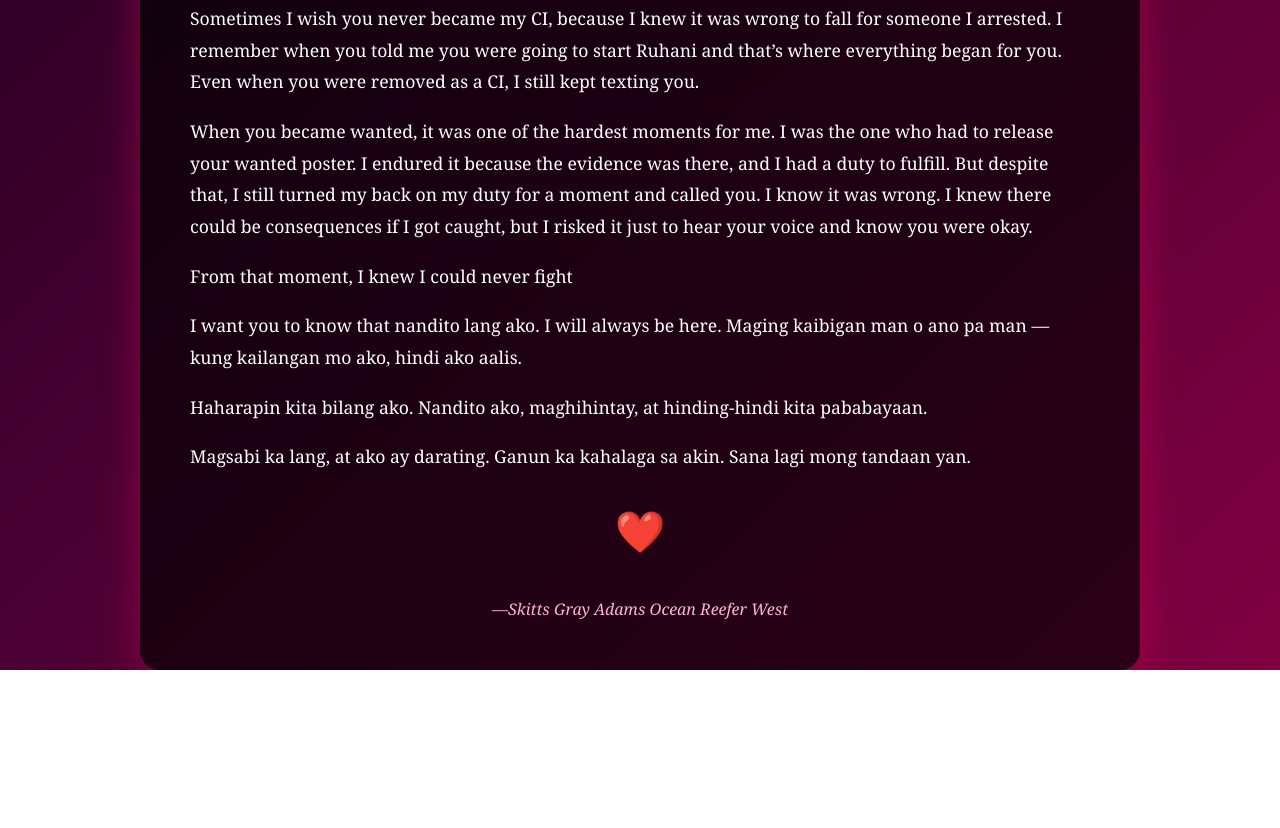
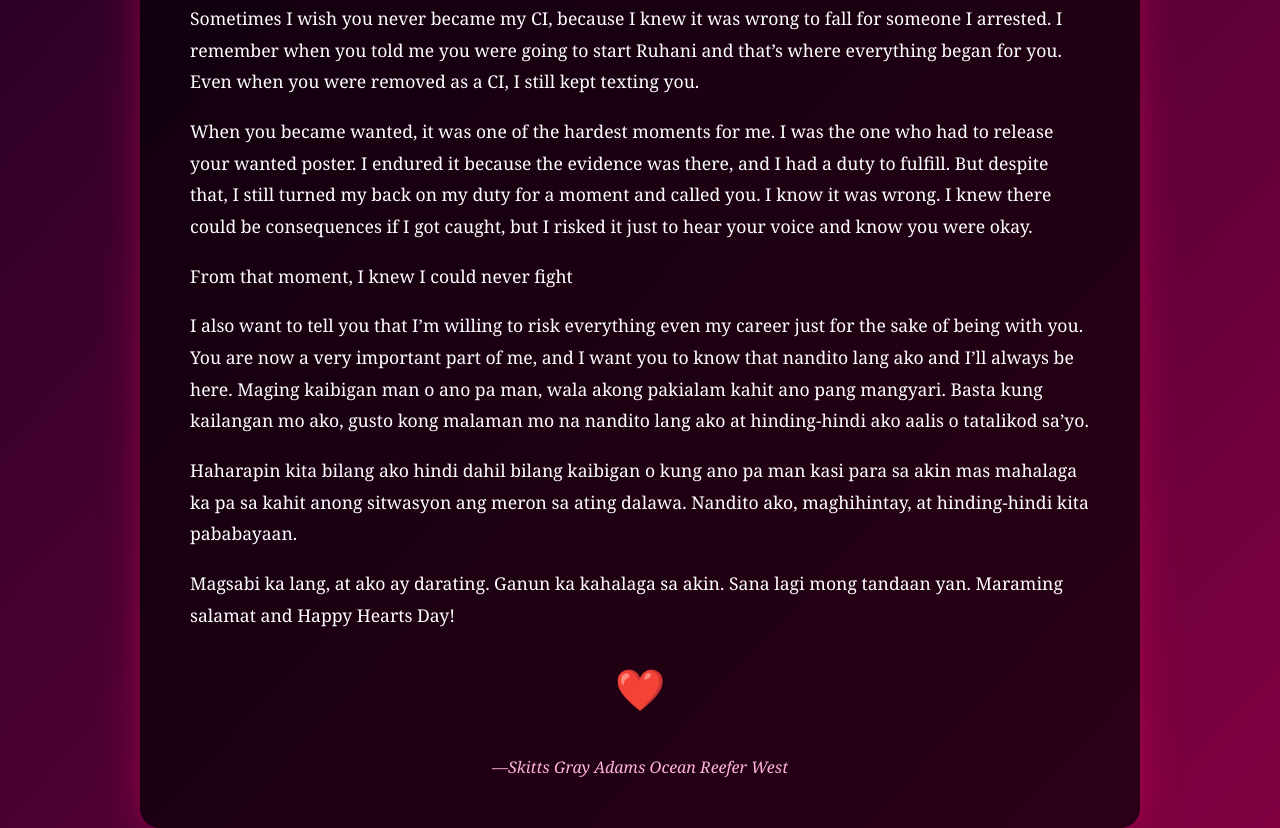
Before and after one commit to SkittsYT/valentine-for-sol, a plain HTML site: page index.html in a window 1280 px wide. Shown: the part 548-1376 px from the top of the page. Before the commit the page ends 1218 px from the top, so only its background shows below. Drawn offline with Linux system fonts and the light colour scheme.

Commit message:
Update index.html

```diff
--- a/index.html
+++ b/index.html
@@ -114,22 +114,25 @@
     </p>
 
     <p>
-    I want you to know that nandito lang ako.
-    I will always be here.
-    Maging kaibigan man o ano pa man —
-    kung kailangan mo ako, hindi ako aalis.
+    I also want to tell you that I’m willing to risk everything even
+    my career just for the sake of being with you.
+    You are now a very important part of me, and I want you
+    to know that nandito lang ako and I’ll always be here.
+    Maging kaibigan man o ano pa man, wala akong pakialam kahit ano pang mangyari.
+    Basta kung kailangan mo ako, gusto kong malaman mo na nandito lang ako at
+    hinding-hindi ako aalis o tatalikod sa’yo.
     </p>
 
     <p>
-    Haharapin kita bilang ako.
-    Nandito ako, maghihintay,
-    at hinding-hindi kita pababayaan.
+    Haharapin kita bilang ako
+    hindi dahil bilang kaibigan o kung ano pa man
+    kasi para sa akin mas mahalaga ka pa sa kahit anong sitwasyon ang meron sa ating dalawa.
+    Nandito ako, maghihintay, at hinding-hindi kita pababayaan.
     </p>
 
     <p>
-    Magsabi ka lang, at ako ay darating.
-    Ganun ka kahalaga sa akin.
-    Sana lagi mong tandaan yan.
+    Magsabi ka lang, at ako ay darating. Ganun ka kahalaga sa akin. Sana lagi mong tandaan yan.
+    Maraming salamat and Happy Hearts Day!
     </p>
 
     <div class="heart">❤️</div>
```
